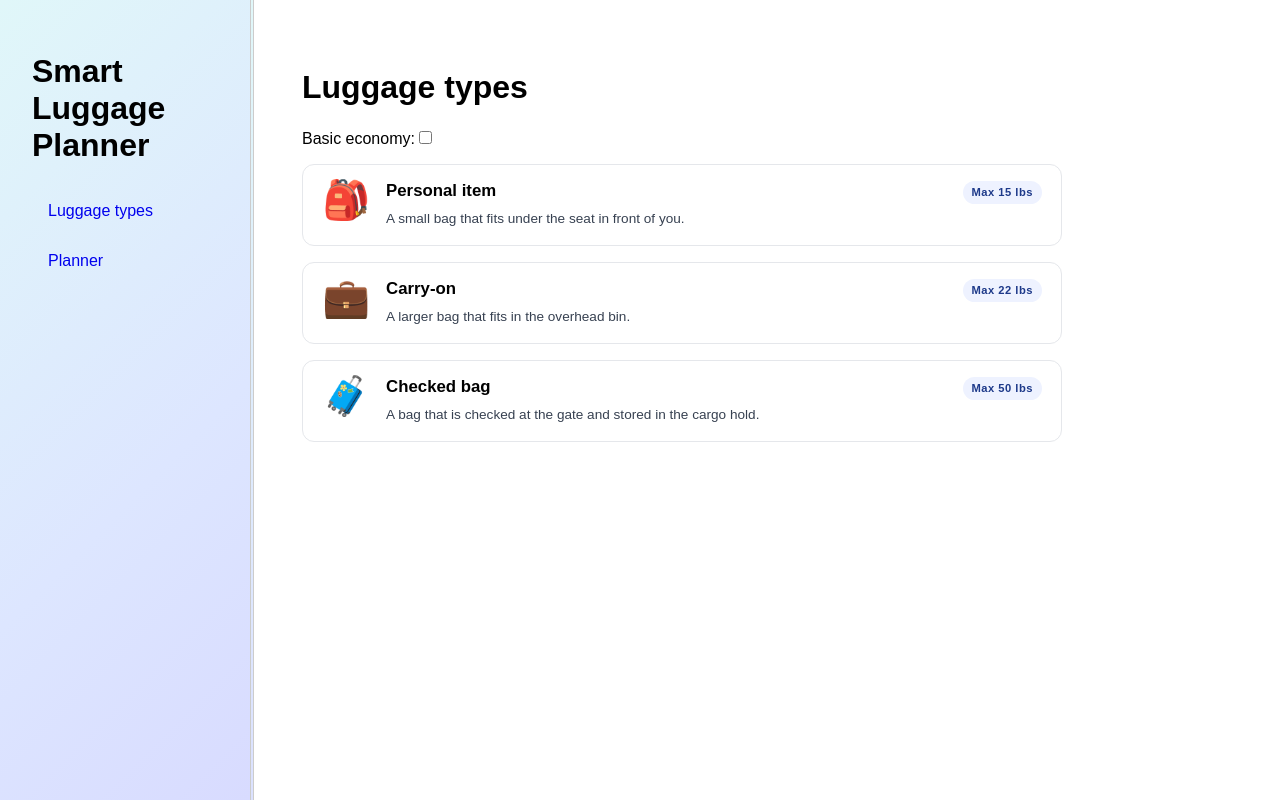
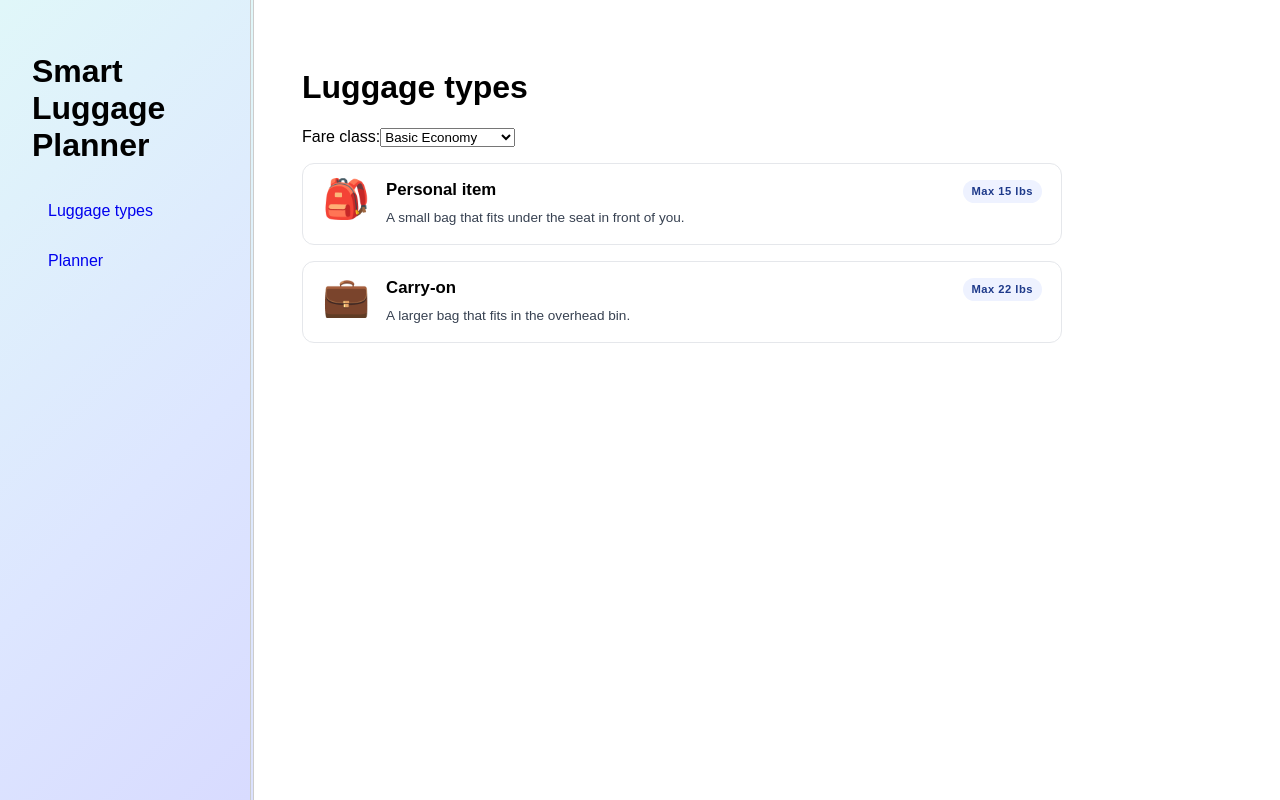
Before and after one commit to shanayamalik/berkeley-cs260, a React (Vite) app in the folder programming-assignment-3/code/: page / in a window 1280 px wide. Built offline with nearby package versions, Linux system fonts and the light colour scheme.

Commit message:
drop-down box for fare class

```diff
--- a/programming-assignment-3/code/src/pages/luggage-overview/LuggageOverview.jsx
+++ b/programming-assignment-3/code/src/pages/luggage-overview/LuggageOverview.jsx
@@ -7,6 +7,9 @@ const LUGGAGE_TYPES = [
     maxWeightLbs: 15,
     description: "A small bag that fits under the seat in front of you.",
     allowedInBasicEconomy: true,
+    allowedInPremiumEconomy: true,
+    allowedInBusiness: true,
+    allowedInFirst: true,
   },
   {
     icon: "💼",
@@ -14,6 +17,9 @@ const LUGGAGE_TYPES = [
     maxWeightLbs: 22,
     description: "A larger bag that fits in the overhead bin.",
     allowedInBasicEconomy: true,
+    allowedInPremiumEconomy: true,
+    allowedInBusiness: true,
+    allowedInFirst: true,
   },
   {
     icon: "🧳",
@@ -22,6 +28,9 @@ const LUGGAGE_TYPES = [
     description:
       "A bag that is checked at the gate and stored in the cargo hold.",
     allowedInBasicEconomy: false,
+    allowedInPremiumEconomy: true,
+    allowedInBusiness: true,
+    allowedInFirst: true,
   },
 ];
 
@@ -48,25 +57,45 @@ function LuggageType({ icon, name, maxWeightLbs, description }) {
 }
 
 export default function LuggageOverview() {
-  // Boolean state variable to track if user is on Basic Economy fare
-  const [basicEconomy, setBasicEconomy] = useState(false);
+  // State variable to track the selected fare class
+  const [fareClass, setFareClass] = useState('basic-economy');
+
+  // Helper function to determine if a luggage type is allowed for the current fare class
+  const isLuggageAllowed = (luggageType) => {
+    switch (fareClass) {
+      case 'basic-economy':
+        return luggageType.allowedInBasicEconomy;
+      case 'premium-economy':
+        return luggageType.allowedInPremiumEconomy;
+      case 'business':
+        return luggageType.allowedInBusiness;
+      case 'first':
+        return luggageType.allowedInFirst;
+      default:
+        return true;
+    }
+  };
 
   return (
     <div className="luggage-overview">
       <h1>Luggage types</h1>
 
       <label>
-        Basic economy:
-        <input
-          type="checkbox"
-          checked={basicEconomy}
-          onChange={(e) => setBasicEconomy(e.target.checked)}
-        />
+        Fare class:
+        <select
+          value={fareClass}
+          onChange={(e) => setFareClass(e.target.value)}
+        >
+          <option value="basic-economy">Basic Economy</option>
+          <option value="premium-economy">Premium Economy</option>
+          <option value="business">Business Class</option>
+          <option value="first">First Class</option>
+        </select>
       </label>
 
       {/* Dynamic rendering: iterate over LUGGAGE_TYPES array to create components */}
       {LUGGAGE_TYPES
-        .filter(luggageType => !basicEconomy || luggageType.allowedInBasicEconomy)
+        .filter(luggageType => isLuggageAllowed(luggageType))
         .map((luggageType, index) => (
           <LuggageType
             key={index}
```
